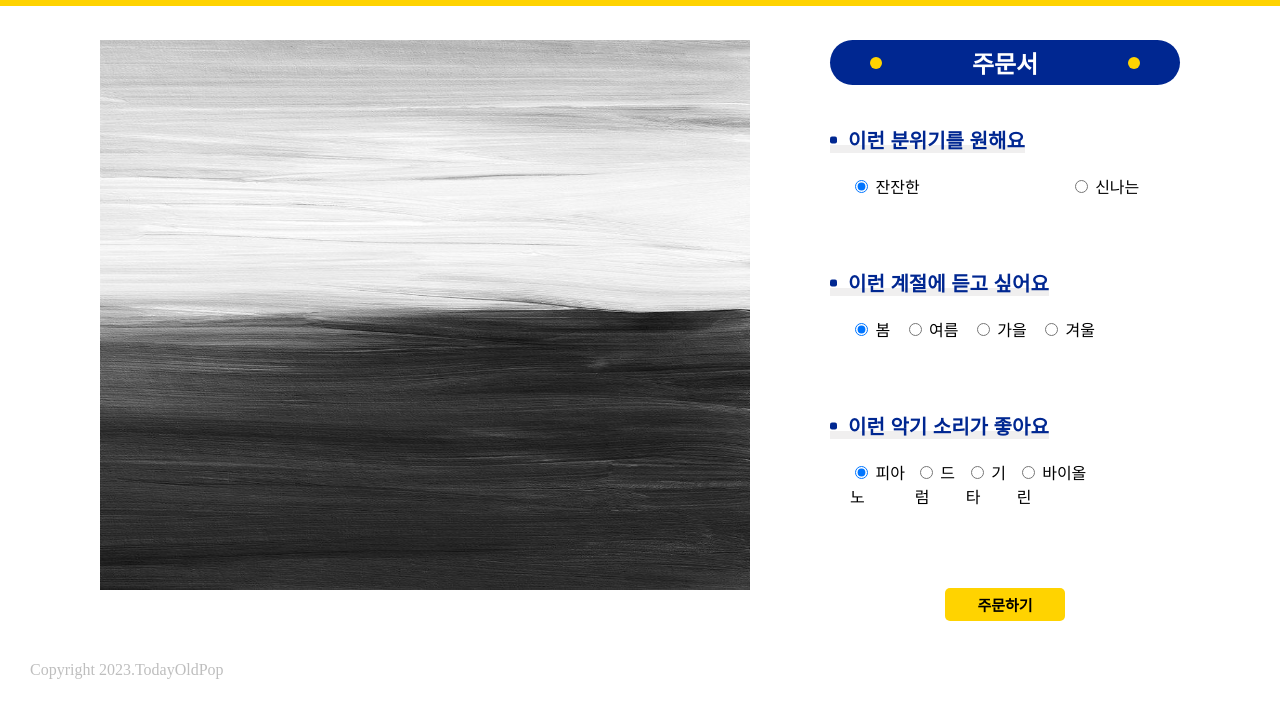
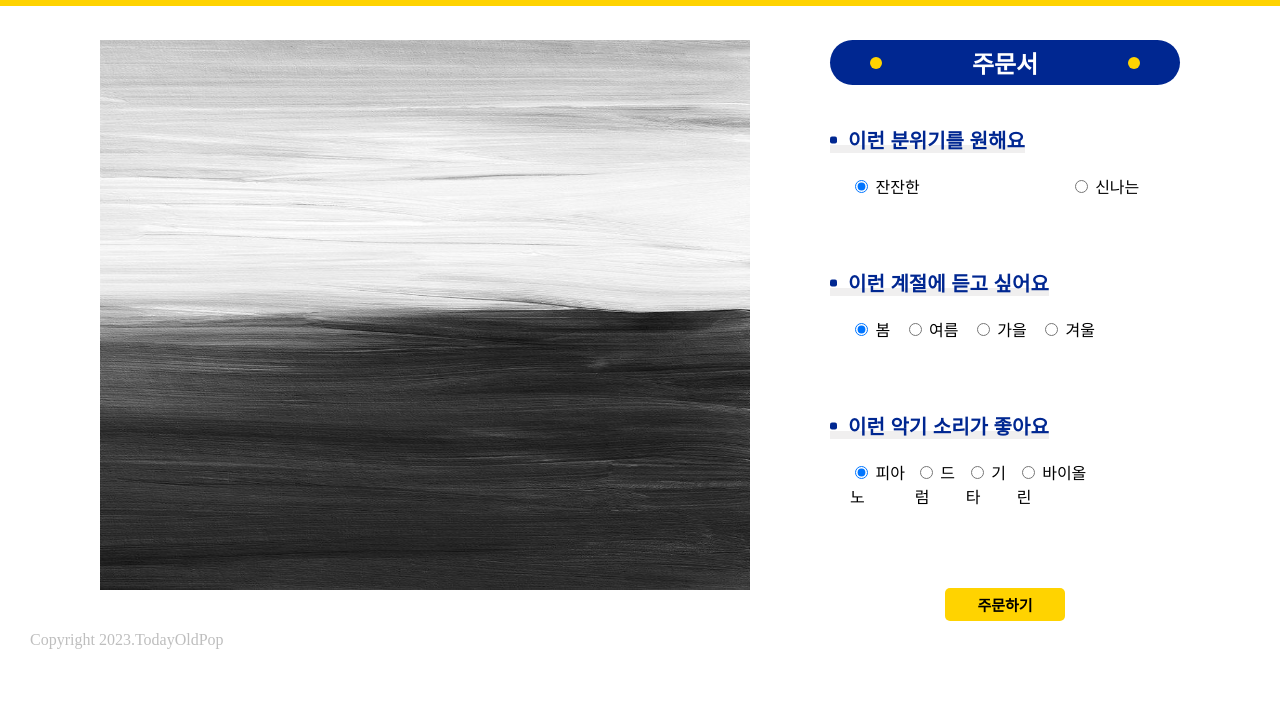
Before and after one commit to hantang820/ormi-first-project, a plain HTML site: page index.html in a window 1280 px wide. Shown: the part 86-800 px from the top of the page. Drawn offline with Linux system fonts and the light colour scheme.

Commit message:
스크롤 생기는 부분 수정

```diff
--- a/common.css
+++ b/common.css
@@ -56,19 +56,19 @@ h1 {
   float: left;
   width: 650px;
   height: 550px;
-  padding: 39px 40px 30px 100px;
+  padding: 39px 40px 10px 100px;
 }
 
 .right-content {
   display: flex;
   flex-direction: column;
-  padding: 39px 100px 30px 40px;
+  padding: 39px 100px 10px 40px;
   gap: 10px;
 }
 
 .layout-footer{
   text-align: left;
   color: rgb(190, 190, 190);
-  padding:10px 8px 0 30px;
+  padding:0 8px 0 30px;
   clear: both;
 }
```
